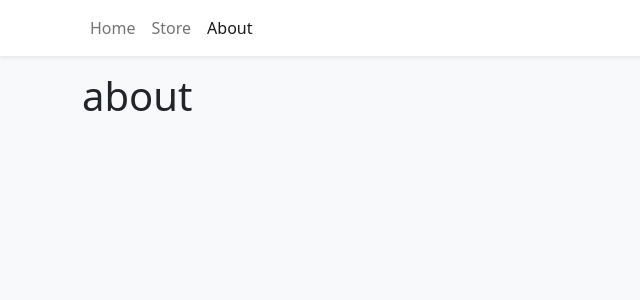
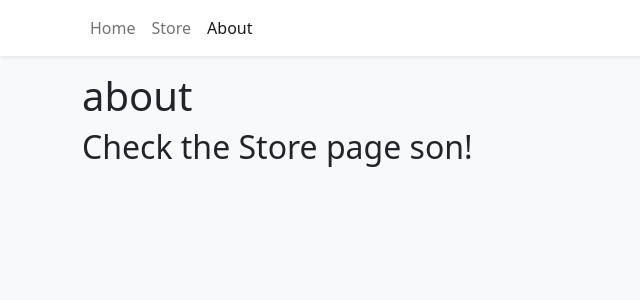
Before and after one commit to lifeBalance/shopping-cart, a React (Vite) app: page /about in a window 1280 px wide. Shown: the top 300 px of the page, without its empty margins (0-640 px from the left). Built offline with nearby package versions, Linux system fonts and the light colour scheme.

Commit message:
add description in home and about pages

```diff
--- a/src/pages/About.tsx
+++ b/src/pages/About.tsx
@@ -1,3 +1,8 @@
 export function About() {
-  return <h1>about</h1>
+  return (
+    <>
+      <h1>about</h1>
+      <h2>Check the Store page son!</h2>
+    </>
+  )
 }
--- a/src/pages/Home.tsx
+++ b/src/pages/Home.tsx
@@ -1,3 +1,8 @@
 export function Home() {
-  return <h1>home</h1>
+  return (
+    <>
+      <h1>home</h1>
+      <h2>Check the Store page son!</h2>
+    </>
+  )
 }
```
